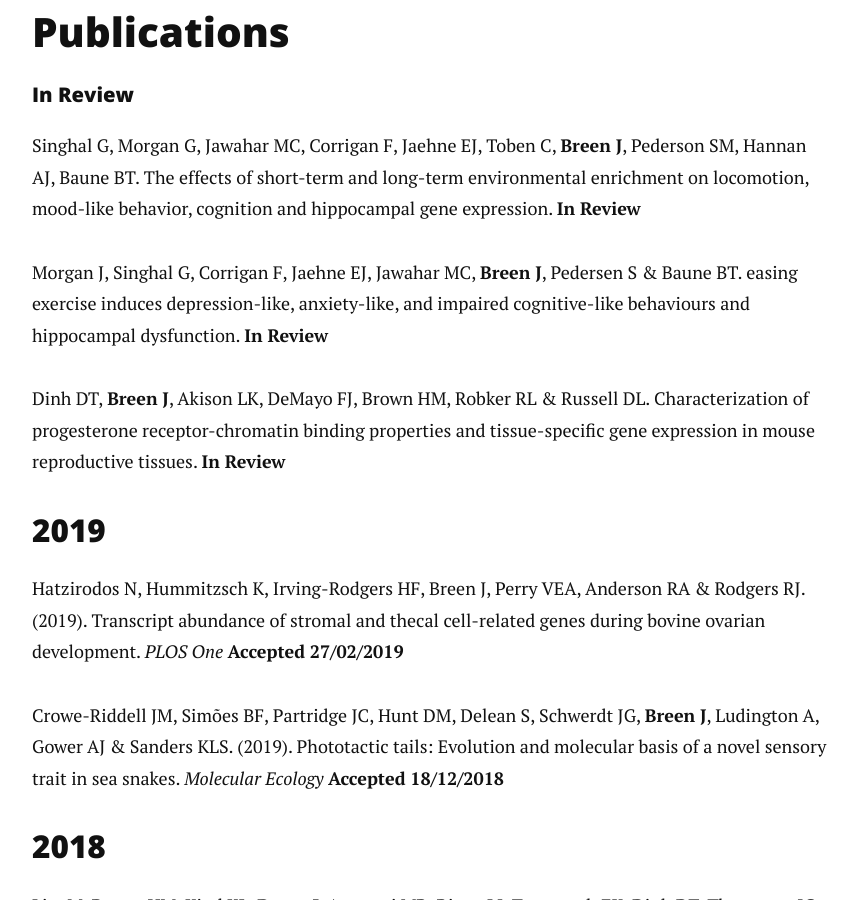
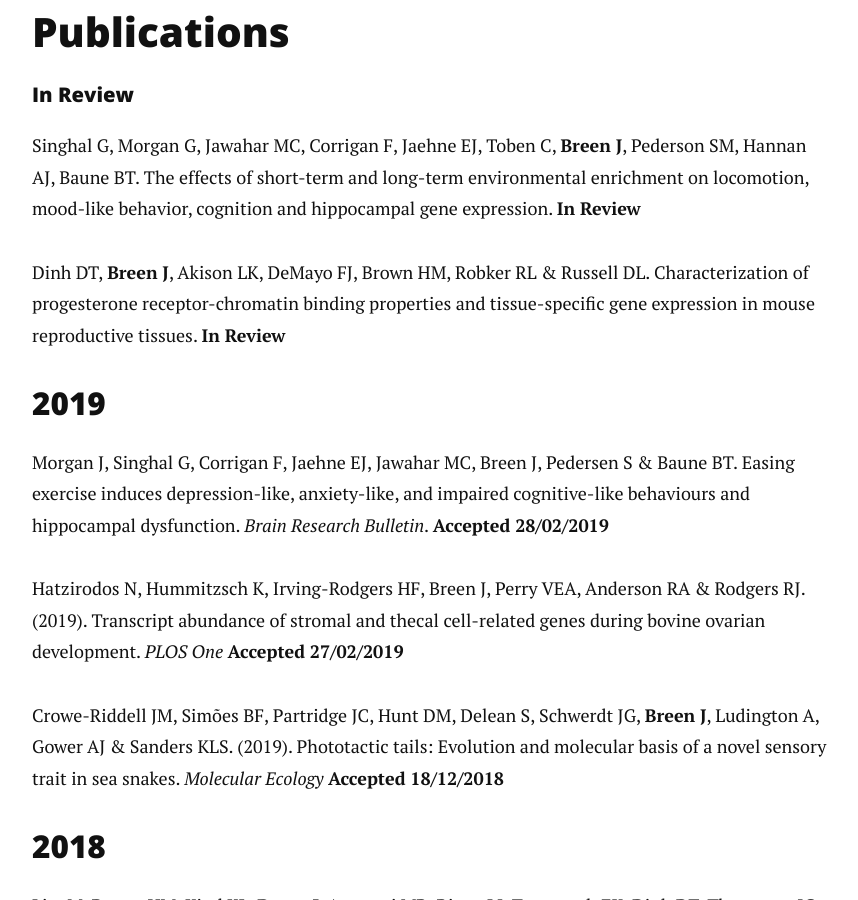
Before and after one commit to jimmybgammyknee/jimmybgammyknee.github.io, a Jekyll site: the page built from cv.md, in a window 1280 px wide and 900 px high, scrolled down 3917 px. Shown: the whole window, without its empty margins (208-1066 px from the left). Built offline with Jekyll 4.4.1, drawn with Linux system fonts in a browser that asks for light colours; nearby versions of some CDN libraries.

Commit message:
Update cv.md
New paper

```diff
--- a/cv.md
+++ b/cv.md
@@ -107,11 +107,11 @@ Supervisors: Matthew Bellgard & Rudi Appels <br>
 
 Singhal G, Morgan G, Jawahar MC, Corrigan F, Jaehne EJ, Toben C, **Breen J**, Pederson SM, Hannan AJ, Baune BT. The effects of short-term and long-term environmental enrichment on locomotion, mood-like behavior, cognition and hippocampal gene expression. **In Review**
 
-Morgan J, Singhal G, Corrigan F, Jaehne EJ, Jawahar MC, **Breen J**, Pedersen S & Baune BT. easing exercise induces depression-like, anxiety-like, and impaired cognitive-like behaviours and hippocampal dysfunction. **In Review**
-
 Dinh DT, **Breen J**, Akison LK, DeMayo FJ, Brown HM, Robker RL & Russell DL. Characterization of progesterone receptor-chromatin binding properties and tissue-specific gene expression in mouse reproductive tissues. **In Review**
 
 ### 2019
+
+Morgan J, Singhal G, Corrigan F, Jaehne EJ, Jawahar MC, Breen J, Pedersen S & Baune BT. Easing exercise induces depression-like, anxiety-like, and impaired cognitive-like behaviours and hippocampal dysfunction. _Brain Research Bulletin_. **Accepted 28/02/2019**
 
 Hatzirodos N, Hummitzsch K, Irving-Rodgers HF, Breen J, Perry VEA, Anderson RA & Rodgers RJ. (2019). Transcript abundance of stromal and thecal cell-related genes during bovine ovarian development. _PLOS One_ **Accepted 27/02/2019**
 
```
